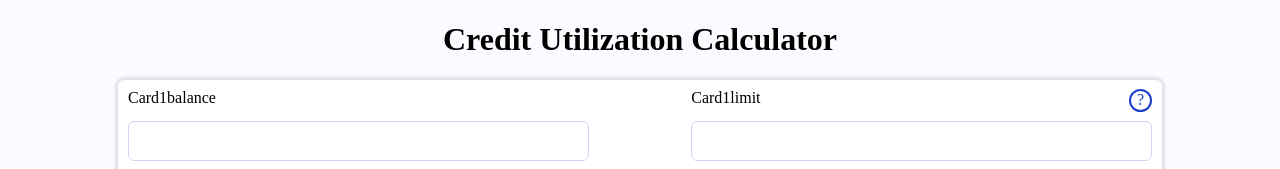
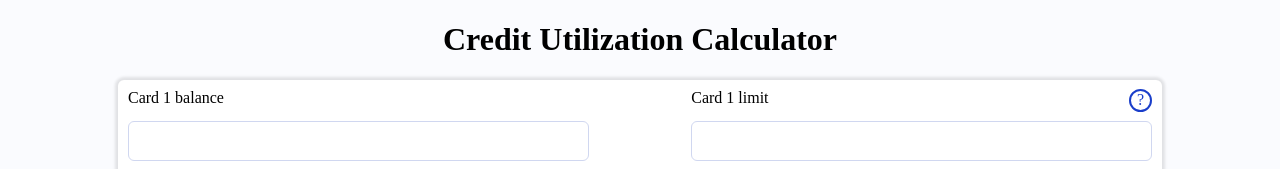
Before and after one commit to technosheen/credit-utilization-calculator2, a React (Create React App) app: page / in a window 1280 px wide. Shown: the top 169 px of the page. Built offline with nearby package versions, Linux system fonts and the light colour scheme.

Commit message:
Debug input tracking events

```diff
--- a/src/App.js
+++ b/src/App.js
@@ -1,37 +1,48 @@
-import React, { useState, useEffect } from 'react';
+import React, { useState } from 'react';
 import uniqid from 'uniqid';
 import Card from './components/Card';
 import Results from './components/Results';
 
 export default function App() {
-  const [cards, setCards] = useState([{id: 1, balance: 0, limit: 0, usage: 0}]);
+  const [cards, setCards] = useState([{balance: 0, limit: 0, usage: 0}]);
   const [totalCreditUsage, setTotalCreditUsage] = useState(0);
   const [showResults, setShowResults] = useState(false);
 
 
-  const addCard = () => {
-    let clone = [...cards];
-    let length = cards.length + 1;
-    clone.push({id: length, balance: 0, limit: 0 });
-    setCards(clone);
+  const addCardField = (e) => {
+    e.preventDefault();
+    setCards(() => cards.concat({balance: 0, limit: 0, usage: 0}));
   };
 
-  const updateCard = (index, balance, limit) => {
-    let clone = [...cards];
-    clone[index].balance = balance;
-    clone[index].limit = limit;
-    setCards(clone);
+  const updateCard = (card, index) => {
+    // Original card values
+    let balanceOG = cards[index].balance;
+    let limitOG = cards[index].limit;
+
+    // If values have changed
+    setCards(() => {
+      if (balanceOG !== card.balance || limitOG !== card.limit) {
+        cards[index] = card;
+      }
+      return cards;
+    });
   };
 
-  const calculate = () => {
+  const handleCalculate = (e) => {
+    e.preventDefault();
+    console.log(cards);
     let subtotals = {balance: 0, limit: 0};
-    let clone = [...cards];
-    clone.forEach(card => { // change to map
+    cards.forEach(card => { // change to map
       // Get percent usage: balance * 100 / limit
+      if (!card.limit) return;
       card.usage = (card.balance * 100) / card.limit;
       subtotals.balance += card.balance;
       subtotals.limit += card.limit;
     })
+    if (!subtotals.balance && !subtotals.limit) {
+      // displayError
+      return;
+    }
     setTotalCreditUsage((subtotals.balance * 100) / subtotals.limit);
     setShowResults(true)
   };
@@ -45,15 +56,17 @@ export default function App() {
       <h1 className='mainHeader'>Credit Utilization Calculator</h1>
       <div className='calculator'>
         <form>
+          {console.log('64 cards: ', cards)}
           {
-            cards.map( card => {
-              return<Card update={updateCard} card={card} import key={uniqid()}></Card>
+            cards.map( (card, index) => {
+              console.log('rendering card ', index);
+              return<Card update={updateCard} card={card} index={index} import key={uniqid()}></Card>
             })
           }
         </form>
-        <button className='addBtn' onClick={addCard}>Add Card</button>
+        <button className='addBtn' onClick={addCardField}>Add Card</button>
         <div className='buttonRow'>
-          <button className='submit' onClick={calculate}>Calculate</button>
+          <button className='submit' onClick={handleCalculate}>Calculate</button>
         </div>
         {
           showResults ?
--- a/src/components/Card.js
+++ b/src/components/Card.js
@@ -1,40 +1,37 @@
 import React, {useState, useEffect} from "react";
 
 export default function Card(props) {
-    const { update, card } = props;
-    // const [balance, setBalance] = useState(card.balance);
-    // const [limit, setLimit] = useState(card.limit);
+    const { update, card, index } = props;
+    const [cardObj, setCardObj] = useState(card);
+
+    useEffect(() => {
+        update(cardObj, index); // Update parent whenever child changes
+    }, [cardObj]);
+
+    const handleInput = e => {
+        const {name, value} = e.target;
+        if (cardObj[name] !== value) { // Update child whenever input changes
+            setCardObj({...cardObj, [name]: value});
+        }
+    };
 
     const doSomething = () => {
         console.log('clicked help button');
     };
 
-    // const addBalance = (e) => {
-    //     setBalance(e.target.value);
-    // };
-
-    // const addLimit = (e) => {
-    //     setLimit(e.target.value);
-    // };
-
-    // useEffect(() => {
-    //     update(card.id, balance, limit);
-    // }, [balance, limit]);
-    //onBlur={addBalance}
-    // onBlur={addLimit}
 
     return (
         <div className='card'>
             <div className='inputLabels'>
-                <label htmlFor={'balance' + card.id}>{'Card' + card.id + 'balance'}</label>
+                <label htmlFor={'balance' + index}>{'Card ' + (index + 1) + ' balance'}</label>
                 <div className='helpDiv'>
-                    <label htmlFor={'limit' + card.id}>{'Card' + card.id + 'limit'}</label>
+                    <label htmlFor={'limit' + index}>{'Card ' + (index + 1) + ' limit'}</label>
                     <button className='helpButton' onClick={doSomething}>?</button>
                 </div>
             </div>
             <div className='inputRow'>
-                <input id={'balance' + card.id}></input>
-                <input id={'limit' + card.id}></input>
+                <input onChange={handleInput} name='balance' id={'balance' + index}></input>
+                <input onChange={handleInput} name='limit' id={'limit' + index}></input>
             </div>
         </div>
     );
```
